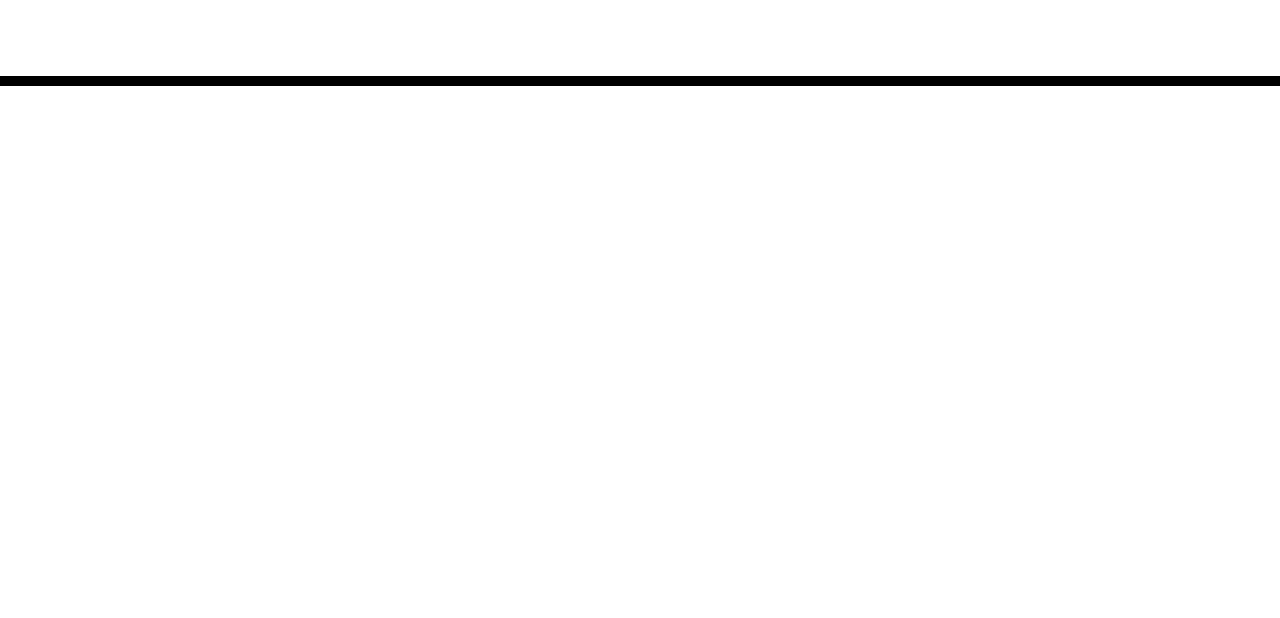
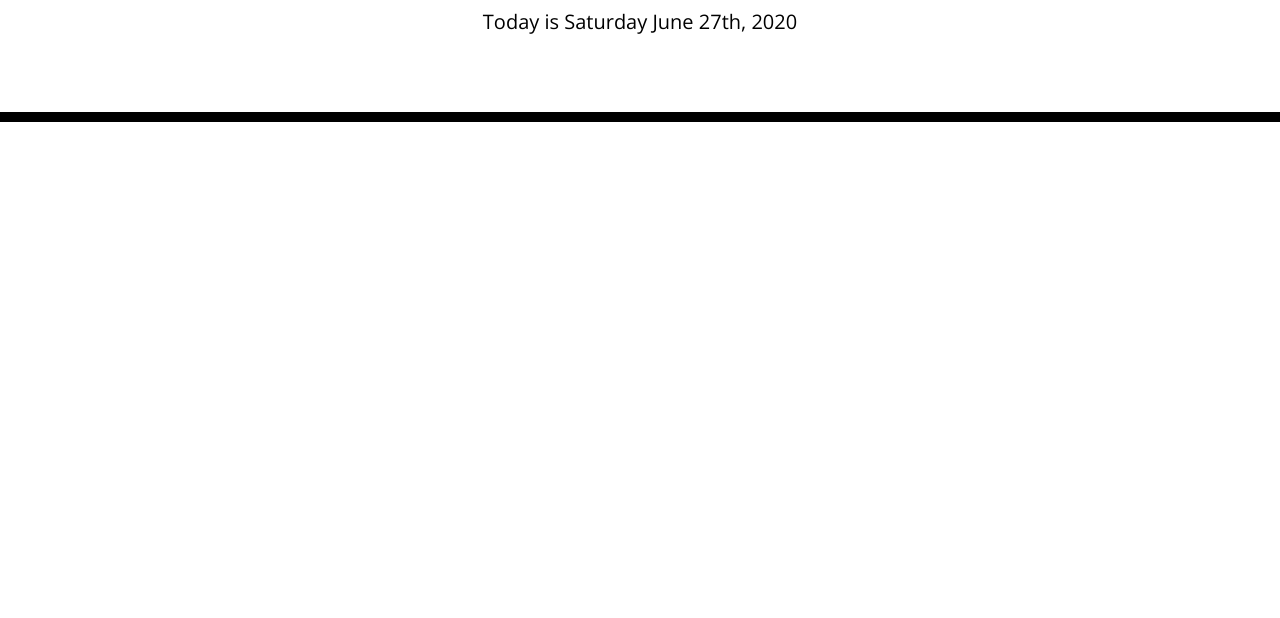
Before and after one commit to cullinans1/Work-Day-Scheduler, a plain HTML site: page index.html in a window 1280 px wide. Shown: the part 182-800 px from the top of the page. Drawn offline with nearby package versions, Linux system fonts and the light colour scheme; files that its build step writes are made by us from their sources.

Commit message:
added current day/date to top of page

```diff
--- /dev/null
+++ b/Develop/script.js
@@ -0,0 +1,6 @@
+// Adding date to header
+var headerEl = $("jumbotron");
+var currentTime = moment().format("dddd MMMM Do, YYYY");
+var currentDay = $("#currentDay")
+.text("Today is " + currentTime);
+headerEl.append(currentDay);
--- a/index.html
+++ b/index.html
@@ -18,7 +18,7 @@
       href="https://fonts.googleapis.com/css?family=Open+Sans&display=swap"
       rel="stylesheet"
     />
-    <link rel="stylesheet" href="style.css" />
+    <link rel="stylesheet" href="Develop/style.css" />
     <title>Work Day Scheduler</title>
   </head>
 
@@ -34,5 +34,6 @@
 
     <script src="https://code.jquery.com/jquery-3.4.1.min.js"></script>
     <script src="https://cdnjs.cloudflare.com/ajax/libs/moment.js/2.24.0/moment.min.js"></script>
+    <script src="Develop/script.js"></script>
   </body>
 </html>
```
Also changed, not shown: Develop/style.css (line endings or trailing spaces), 1 other file.
